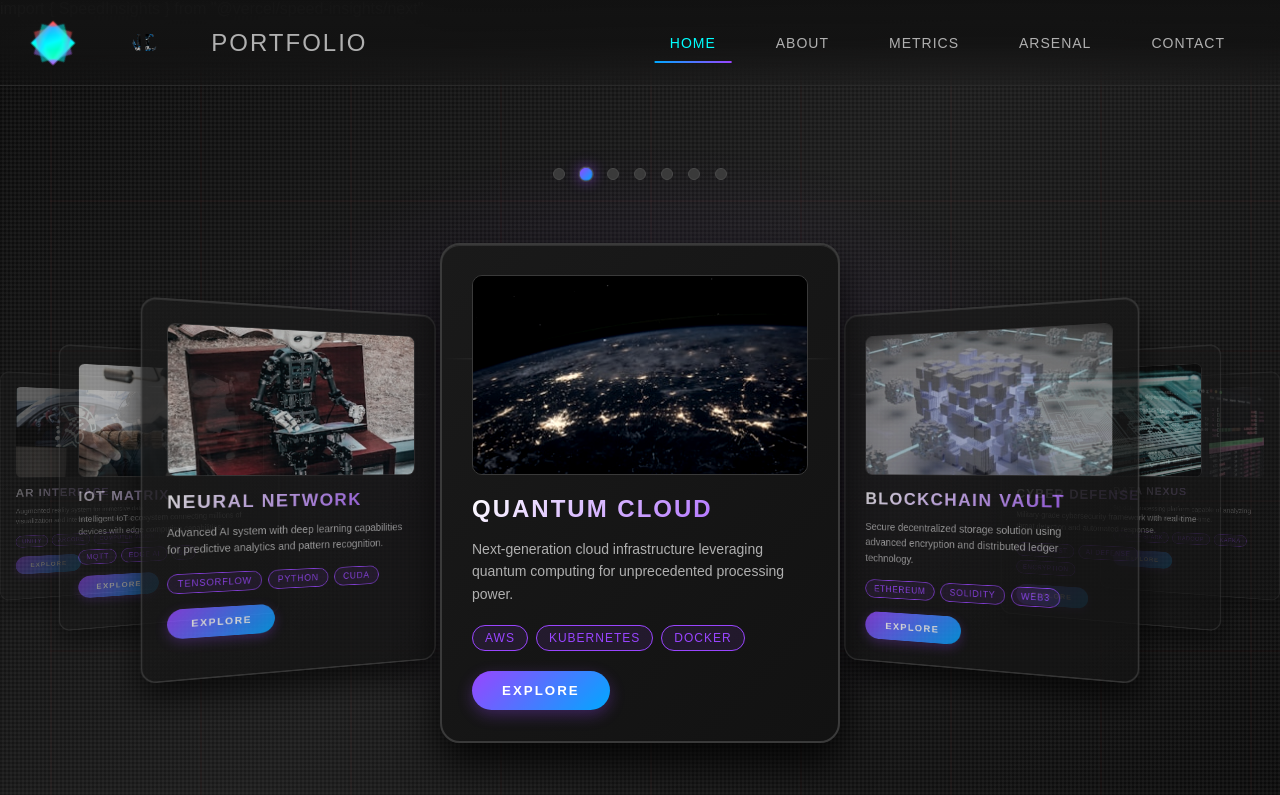
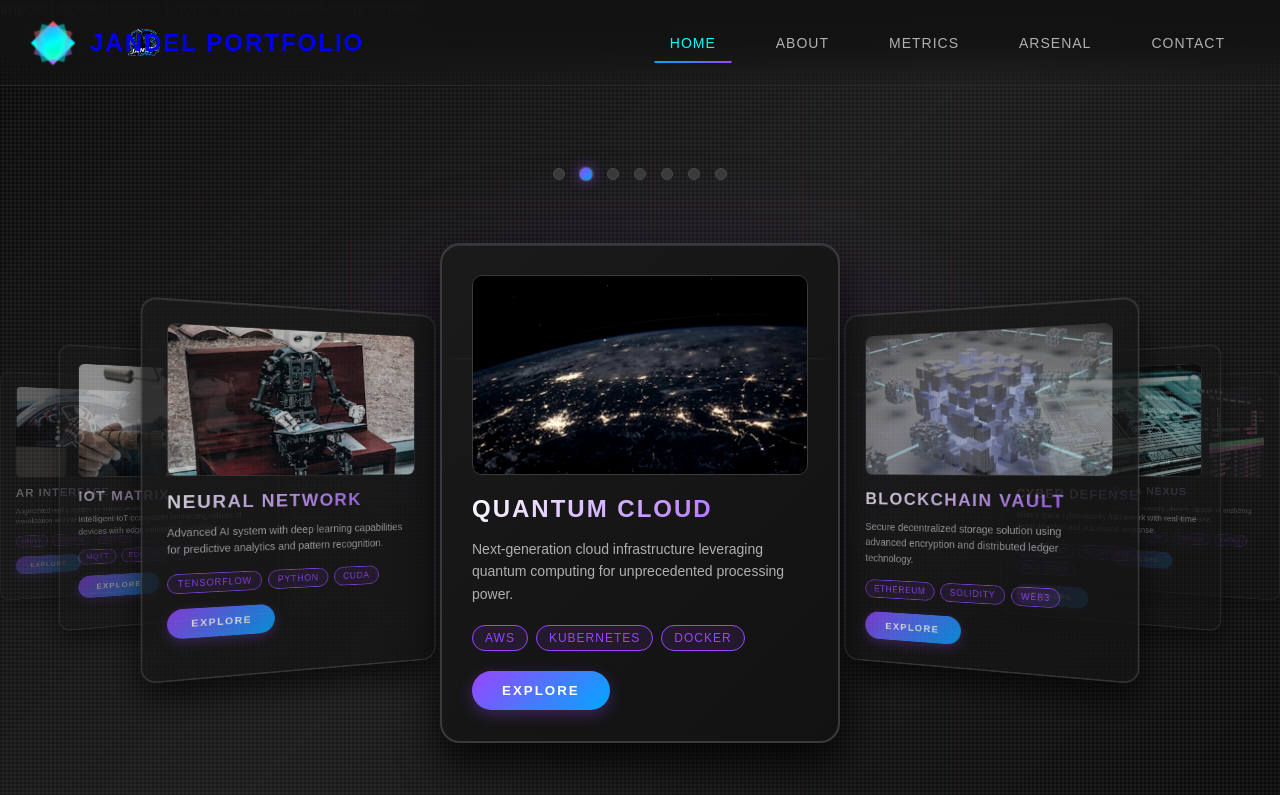
Before and after one commit to Jandel2023/jandelwebsite2026, a website: page index.html in a window 1280 px wide. Shown: the top 795 px of the page. Drawn offline with Linux system fonts and the light colour scheme.

Commit message:
fix logo

```diff
--- a/templatemo-prism-flux.css
+++ b/templatemo-prism-flux.css
@@ -279,18 +279,18 @@ body::after {
 .logo-text .prism {
 	/* background: linear-gradient(135deg, var(--text-primary), var(--accent-cyan)), */
 	background: url('images/JandelLogo.ico') center/35px no-repeat;
-	-webkit-background-clip: text;
+	/* -webkit-background-clip: text;
 	-webkit-text-fill-color: transparent;
 	background-clip: text;
 	background-position: center;
 	background-repeat: no-repeat;
-	background-size: contain;
+	background-size: contain; */
 }
 
 .logo-text .flux {
-	color: var(--text-secondary);
+	/* color: var(--text-secondary);
 	font-weight: 300;
-	margin-left: 5px;
+	margin-left: 5px; */
 }
 
 .nav-menu {
```
